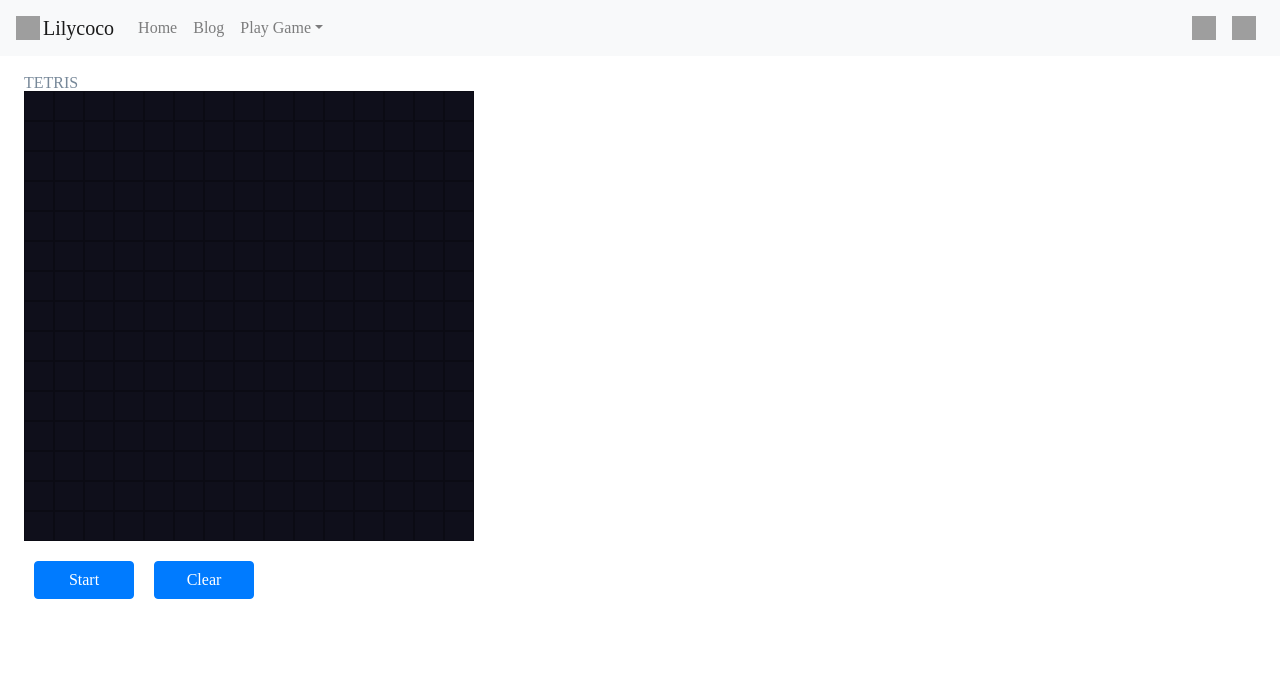
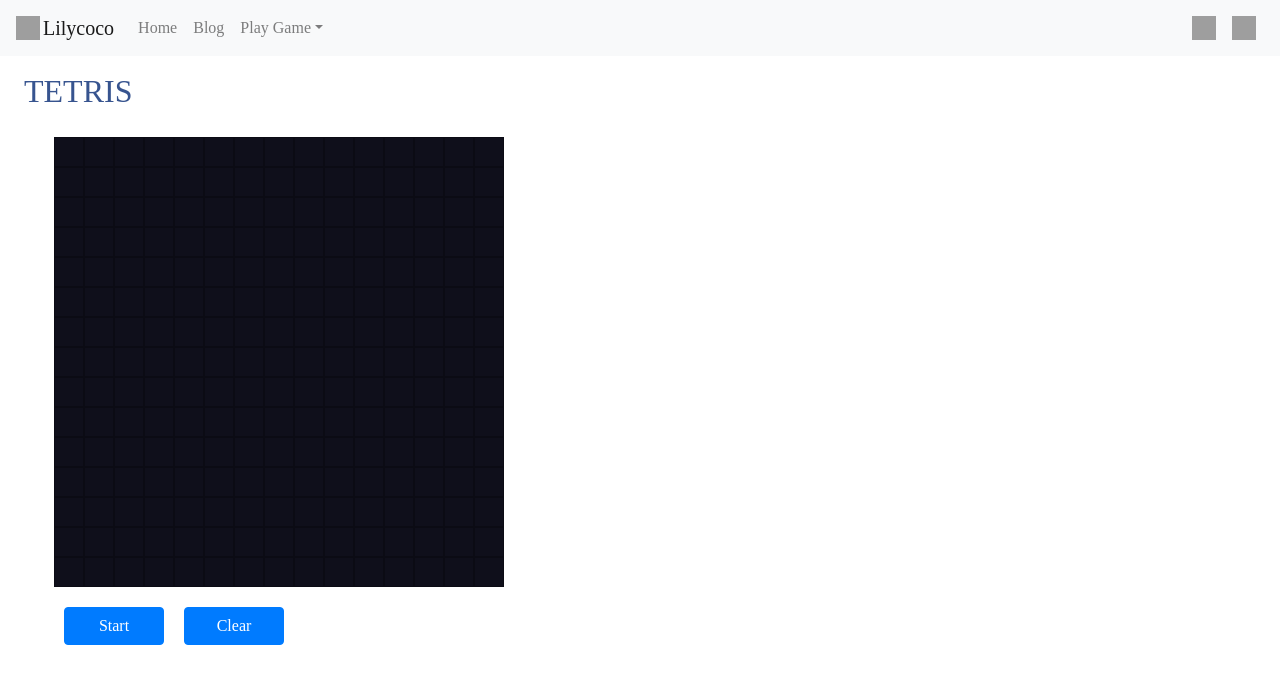
Before and after one commit to lilycoco/lilycoco.github.io, a Next.js app: page /tetris in a window 1280 px wide. Shown: the top 684 px of the page. Built offline with nearby package versions, Linux system fonts and the light colour scheme; grey boxes are pictures that could not be loaded.

Commit message:
fix layont

```diff
--- /dev/null
+++ b/components/Style.ts
@@ -0,0 +1,10 @@
+import styled from 'styled-components'
+
+export const MainTitle = styled.h2`
+  color: #37548f;
+  font-size: 32px;
+  margin-bottom: 30px;
+`
+export const MainContents = styled.div`
+  padding-left: 30px;
+`
--- a/components/tetris/Game.tsx
+++ b/components/tetris/Game.tsx
@@ -4,6 +4,8 @@ import { Board } from './Board'
 import { GameOverSign } from './GameOverSign'
 import { BoardArea, blockColors } from './Style'
 import { Buttons } from './Buttons'
+import { MainContents } from '../Style'
+
 import {
   blockShape,
   aBlock,
@@ -112,12 +114,12 @@ export const Game = () => {
   }
 
   return (
-    <div>
+    <MainContents>
       <BoardArea>
         <Board currentBoard={addedNewBlockBoard()} />
         {gameOver ? <GameOverSign /> : null}
       </BoardArea>
       <Buttons toggleRunning={toggleRunning} running={running} clearAll={clearAll} />
-    </div>
+    </MainContents>
   )
 }
--- a/components/tictac/Game.tsx
+++ b/components/tictac/Game.tsx
@@ -3,6 +3,7 @@ import { Board } from './Board'
 import { SwitchButton } from './SwitchButton'
 import { Clock } from './Clock'
 import { calculateWinner } from '../../lib/tictac'
+import { MainContents } from '../Style'
 
 export const Game = () => {
   const [histories, setHistories] = useState([{ squares: Array(9).fill(null) }])
@@ -33,7 +34,7 @@ export const Game = () => {
   }
 
   return (
-    <div>
+    <MainContents>
       <Board squares={squares} onClick={(i: number) => putXorO(i)} winner={winner} />
       <Clock winner={winner} />
       <SwitchButton
@@ -45,6 +46,6 @@ export const Game = () => {
         xIsNext={xIsNext}
         jump={(step: number) => jumpTo(step)}
       />
-    </div>
+    </MainContents>
   )
 }
--- a/pages/article.tsx
+++ b/pages/article.tsx
@@ -1,6 +1,6 @@
 import * as React from 'react'
 import { Layout } from '../components/layouts/Layout'
-import { MainTitle } from '../styled/Page'
+import { MainTitle } from '../components/Style'
 import { Text } from '../components/article/Text'
 
 export default function Article() {
--- a/pages/blog.tsx
+++ b/pages/blog.tsx
@@ -1,6 +1,6 @@
 import * as React from 'react'
 import { Layout } from '../components/layouts/Layout'
-import { MainTitle } from '../styled/Page'
+import { MainTitle } from '../components/Style'
 import { BlogList } from '../components/blog/BlogList'
 
 export default function Blog() {
--- a/pages/home.tsx
+++ b/pages/home.tsx
@@ -1,6 +1,6 @@
 import * as React from 'react'
 import { Layout } from '../components/layouts/Layout'
-import { MainTitle } from '../styled/Page'
+import { MainTitle } from '../components/Style'
 import { Products } from '../components/home/Products'
 
 export default function Home() {
--- a/pages/tetris.tsx
+++ b/pages/tetris.tsx
@@ -1,6 +1,6 @@
 import * as React from 'react'
 import { Layout } from '../components/layouts/Layout'
-import { MainTitle } from '../styled/Page'
+import { MainTitle } from '../components/Style'
 import { Game } from '../components/tetris/Game'
 
 export default function Tetris() {
--- a/pages/tictac.tsx
+++ b/pages/tictac.tsx
@@ -1,6 +1,6 @@
 import * as React from 'react'
 import { Layout } from '../components/layouts/Layout'
-import { MainTitle } from '../styled/Page'
+import { MainTitle } from '../components/Style'
 import { Game } from '../components/tictac/Game'
 
 export default function TicTocToe() {
--- a/styled/Page.ts
+++ /dev/null
@@ -1,5 +0,0 @@
-import styled from 'styled-components'
-
-export const MainTitle = styled.h2`
-  color: #778899;
-`
```
Also changed, not shown: components/blog/BlogList.tsx (+8 -5 lines).
